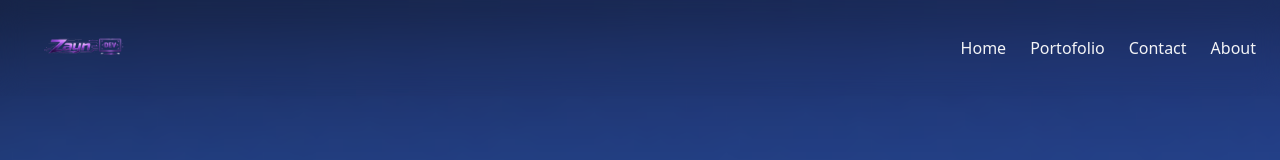
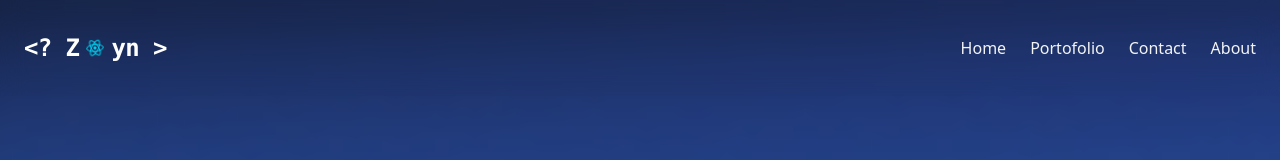
Before and after one commit to SeinalArifin149/My-Portofolio, a React (Vite) app: page / in a window 1280 px wide. Shown: the top 160 px of the page. Built offline with nearby package versions, Linux system fonts and the light colour scheme.

Commit message:
change logo navbar

```diff
--- a/src/App.css
+++ b/src/App.css
@@ -32,4 +32,7 @@
 
   /* Class: animate-scroll-left */
   --animate-scroll-left: scroll-left 15s linear infinite;
+
+  --animate-spin-slow: spin 3s linear infinite;
+
 }
--- a/src/components/layout/navbar/Navbar.tsx
+++ b/src/components/layout/navbar/Navbar.tsx
@@ -1,5 +1,7 @@
 import { useState } from "react"
-import Logo from "./logo.png"
+import LogoZayn from "./logo"
+// import Logo from "./logo.png"
+// import Reaksi from "../../../assets/react.svg"
 
 export function Navbar() {
   const [open, setOpen] = useState(false)
@@ -12,11 +14,14 @@ export function Navbar() {
       min-h-[96px]
       flex items-center justify-between
     ">
+      <LogoZayn/>
+      {/* <img src={Reaksi} alt="Ini lugu reaksi aowk" className="spinlogo" />
       <img
         src={Logo}
         alt="Seinal Logo"
         className="h-14 md:h-20 w-auto object-contain"
-      />
+      /> */}
+
 
       <button
         className="md:hidden text-white text-3xl"
--- /dev/null
+++ b/src/components/layout/navbar/logo.tsx
@@ -0,0 +1,26 @@
+export default function LogoZayn() {
+  return (
+    <div className="flex items-center text-2xl font-bold font-mono text-white tracking-tight">
+      {"<? Z"}
+
+      <span className="mx-0.5 animate-spin-slow">
+        <svg
+          viewBox="0 0 841.9 595.3"
+          className="w-7 h-7 text-cyan-400"
+          fill="none"
+          stroke="currentColor"
+          strokeWidth="30"
+        >
+          <ellipse cx="420.9" cy="296.5" rx="250" ry="100" />
+          <ellipse cx="420.9" cy="296.5" rx="250" ry="100"
+            transform="rotate(60 420.9 296.5)" />
+          <ellipse cx="420.9" cy="296.5" rx="250" ry="100"
+            transform="rotate(120 420.9 296.5)" />
+          <circle cx="420.9" cy="296.5" r="35" fill="currentColor" />
+        </svg>
+      </span>
+
+      {"yn >"}
+    </div>
+  );
+}
--- a/src/index.css
+++ b/src/index.css
@@ -44,6 +44,21 @@
 .animate-scroll-down {
   animation: scroll-down 15s linear infinite;
 }
+.spin-logo {
+  width: 60px;
+  height: 60px;
+  animation: spin 2s linear infinite;
+}
+
+@keyframes spin {
+  from {
+    transform: rotate(0deg);
+  }
+  to {
+    transform: rotate(360deg);
+  }
+}
+
 
 /* :root {
   font-family: system-ui, Avenir, Helvetica, Arial, sans-serif;
```
